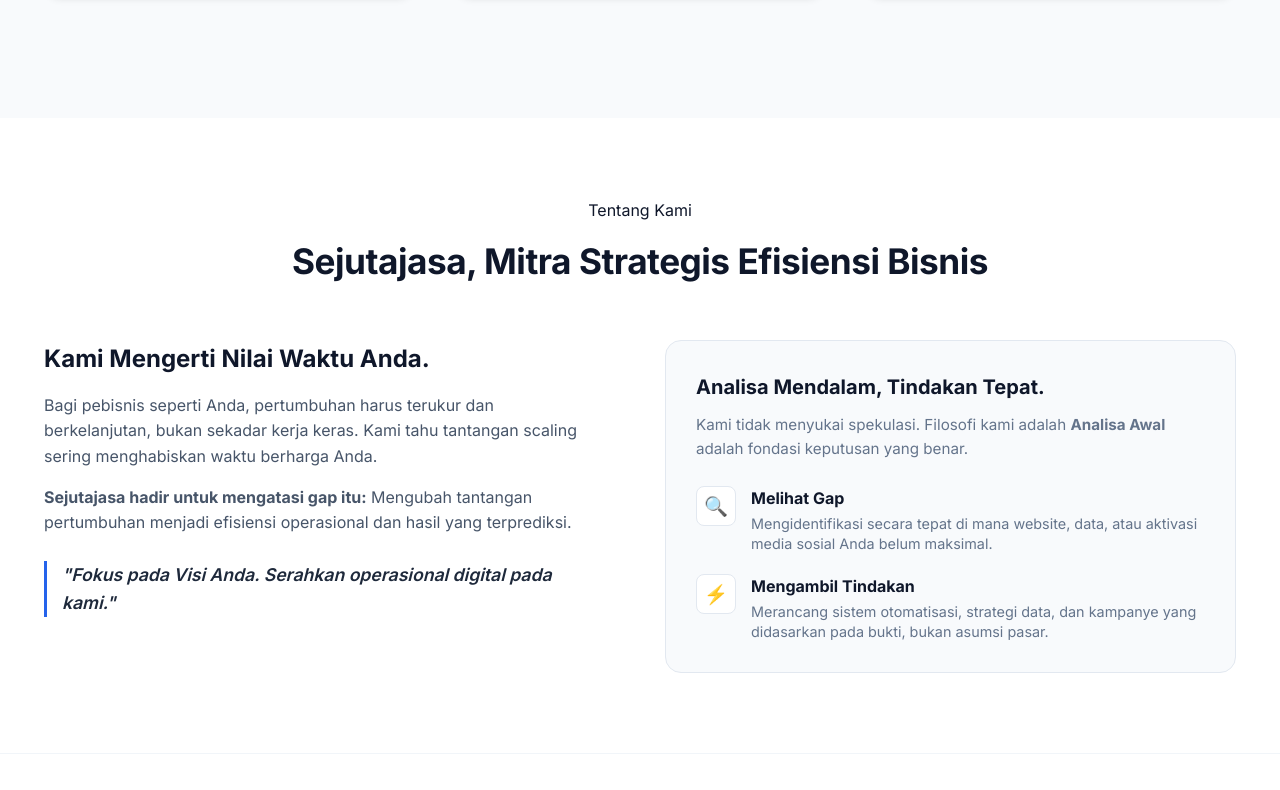
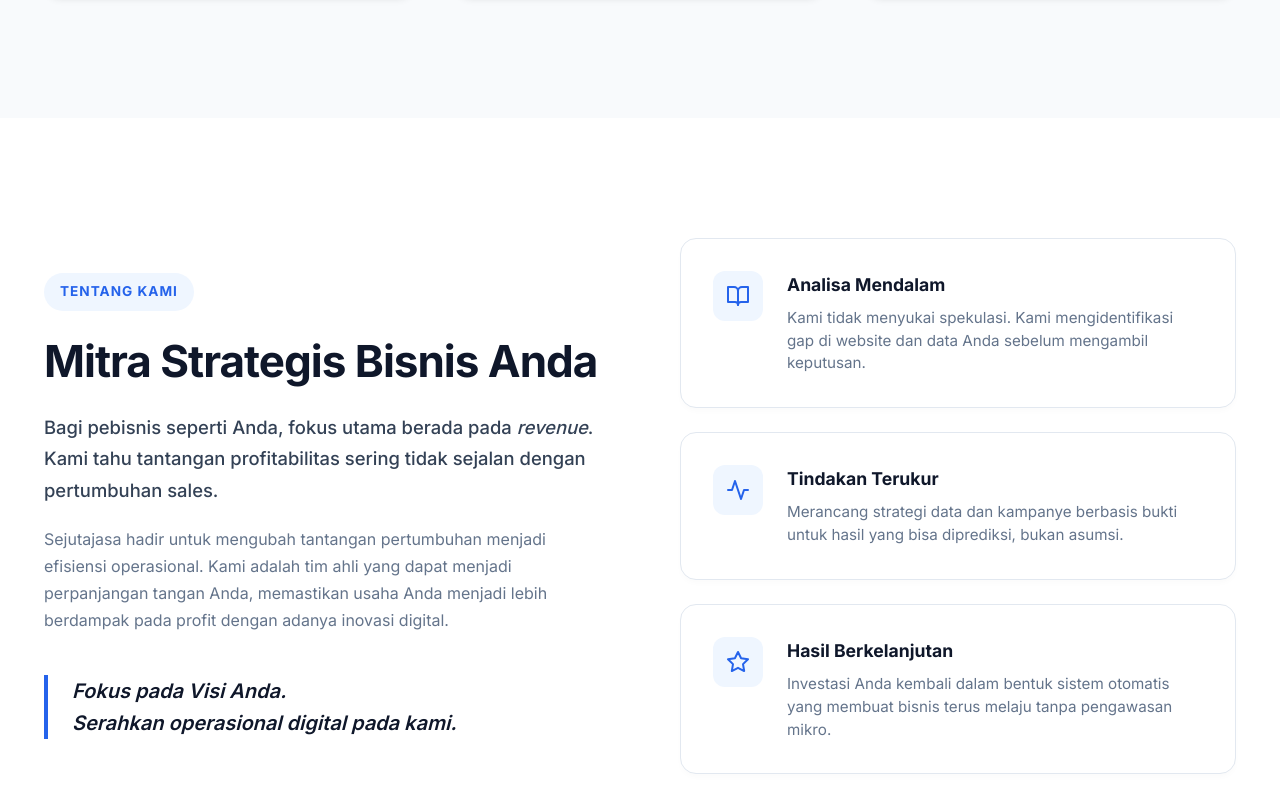
Before and after one commit to permadisatya/sejutajasa-homepage, a plain HTML site: page index.html in a window 1280 px wide. Shown: the part 1830-2620 px from the top of the page. Drawn offline with Linux system fonts and the light colour scheme.

Commit message:
Update
- about section
- footer

```diff
--- a/index.html
+++ b/index.html
@@ -69,7 +69,7 @@
     <section id="layanan" class="services-section">
         <div class="container">
             <div class="section-header">
-                <h2>Apa yang Kami Berikan untuk Bisnis Anda</h2>
+                <h2>Apa yang Dapat Kami Berikan untuk Bisnis Anda</h2>
                 <p>Kami berfokus pada hasil yang nyata dan berkelanjutan.</p>
                 <p>Solusi yang tepat mendorong efisiensi, skalabilitas, dan inovasi dalam bisnis Anda.</p>
             </div>
@@ -138,45 +138,54 @@
         </div>
     </section>
 
-    <section id="about-section" class="about-section">
+    <section class="about-section">
         <div class="container">
-            <div class="about-header">
-                <span class="badge">Tentang Kami</span>
-                <h2>Sejutajasa, Mitra Strategis Efisiensi Bisnis</h2>
-            </div>
+            <div class="about-grid">
+                <div class="about-content">
+                    <span class="badge">Tentang Kami</span>
+                    <h2>Mitra Strategis Bisnis Anda</h2>
 
-            <div class="about-content-grid">
-                <div class="about-vision">
-                    <h3>Kami Mengerti Nilai Waktu Anda.</h3>
-                    <p>Bagi pebisnis seperti Anda, pertumbuhan harus terukur dan berkelanjutan, bukan sekadar kerja keras. Kami tahu tantangan scaling sering menghabiskan waktu berharga Anda.</p>
-                    <p><strong>Sejutajasa hadir untuk mengatasi gap itu:</strong> Mengubah tantangan pertumbuhan menjadi efisiensi operasional dan hasil yang terprediksi.</p>
+                    <p class="lead-text">
+                        Bagi pebisnis seperti Anda, fokus utama berada pada <i>revenue</i>. Kami tahu tantangan profitabilitas sering tidak sejalan dengan pertumbuhan sales.
+                    </p>
+                    <p class="body-text">
+                        Sejutajasa hadir untuk mengubah tantangan pertumbuhan menjadi efisiensi operasional. Kami adalah tim ahli yang dapat menjadi perpanjangan tangan Anda, memastikan usaha Anda menjadi lebih berdampak pada profit dengan adanya inovasi digital.
+                    </p>
 
-                    <div class="vision-quote">
-                        "Fokus pada Visi Anda. Serahkan operasional digital pada kami."
+                    <div class="quote-box">
+                        <p>Fokus pada Visi Anda.</p>
+                        <p>Serahkan operasional digital pada kami.</p>
                     </div>
                 </div>
 
-                <div class="about-methodology">
-                    <div class="methodology-card">
-                        <h4>Analisa Mendalam, Tindakan Tepat.</h4>
-                        <p class="method-intro">Kami tidak menyukai spekulasi. Filosofi kami adalah <strong>Analisa Awal</strong> adalah fondasi keputusan yang benar.</p>
+                <div class="about-features">
+                    <div class="feature-card">
+                        <div class="feature-icon">
+                            <svg xmlns="http://www.w3.org/2000/svg" width="24" height="24" viewBox="0 0 24 24" fill="none" stroke="currentColor" stroke-width="2" stroke-linecap="round" stroke-linejoin="round"><path d="M2 3h6a4 4 0 0 1 4 4v14a3 3 0 0 0-3-3H2z"></path><path d="M22 3h-6a4 4 0 0 0-4 4v14a3 3 0 0 1 3-3h7z"></path></svg>
+                        </div>
+                        <div class="feature-text">
+                            <h3>Analisa Mendalam</h3>
+                            <p>Kami tidak menyukai spekulasi. Kami mengidentifikasi gap di website dan data Anda sebelum mengambil keputusan.</p>
+                        </div>
+                    </div>
 
-                        <div class="process-steps">
-                            <div class="step-item">
-                                <div class="step-icon">🔍</div>
-                                <div class="step-text">
-                                    <h5>Melihat Gap</h5>
-                                    <p>Mengidentifikasi secara tepat di mana website, data, atau aktivasi media sosial Anda belum maksimal.</p>
-                                </div>
-                            </div>
+                    <div class="feature-card">
+                        <div class="feature-icon">
+                            <svg xmlns="http://www.w3.org/2000/svg" width="24" height="24" viewBox="0 0 24 24" fill="none" stroke="currentColor" stroke-width="2" stroke-linecap="round" stroke-linejoin="round"><polyline points="22 12 18 12 15 21 9 3 6 12 2 12"></polyline></svg>
+                        </div>
+                        <div class="feature-text">
+                            <h3>Tindakan Terukur</h3>
+                            <p>Merancang strategi data dan kampanye berbasis bukti untuk hasil yang bisa diprediksi, bukan asumsi.</p>
+                        </div>
+                    </div>
 
-                            <div class="step-item">
-                                <div class="step-icon">⚡</div>
-                                <div class="step-text">
-                                    <h5>Mengambil Tindakan</h5>
-                                    <p>Merancang sistem otomatisasi, strategi data, dan kampanye yang didasarkan pada bukti, bukan asumsi pasar.</p>
-                                </div>
-                            </div>
+                    <div class="feature-card">
+                        <div class="feature-icon">
+                            <svg xmlns="http://www.w3.org/2000/svg" width="24" height="24" viewBox="0 0 24 24" fill="none" stroke="currentColor" stroke-width="2" stroke-linecap="round" stroke-linejoin="round"><polygon points="12 2 15.09 8.26 22 9.27 17 14.14 18.18 21.02 12 17.77 5.82 21.02 7 14.14 2 9.27 8.91 8.26 12 2"></polygon></svg>
+                        </div>
+                        <div class="feature-text">
+                            <h3>Hasil Berkelanjutan</h3>
+                            <p>Investasi Anda kembali dalam bentuk sistem otomatis yang membuat bisnis terus melaju tanpa pengawasan mikro.</p>
                         </div>
                     </div>
                 </div>
@@ -291,7 +300,7 @@
                 </div>
 
                 <div class="footer-col">
-                    <h4>Layanan</h4>
+                    <h4>Services</h4>
                     <ul>
                         <li><a href="#layanan">Social Media Activation</a></li>
                         <li><a href="#layanan">Data Analysis</a></li>
@@ -300,19 +309,16 @@
                 </div>
 
                 <div class="footer-col">
-                    <h4>Perusahaan</h4>
+                    <h4>Tools</h4>
                     <ul>
-                        <li><a href="#about-section">Tentang Kami</a></li>
-                        <!-- <li><a href="#">Karir</a></li>
-                        <li><a href="#">Blog</a></li>
-                        <li><a href="#">Kebijakan Privasi</a></li> -->
+                        <li><a href="https://image-to-webp-converter.sejutajasa.com/" target="_blank">WebP Studio Converter</a></li>
                     </ul>
                 </div>
 
                 <div class="footer-col">
-                    <h4>Hubungi Kami</h4>
+                    <h4>Contact</h4>
                     <ul class="contact-list">
-                        <li><a href="https://wa.me/6281517098726" target="_blank">Kontak WhatsApp</a></li>
+                        <li><a href="https://wa.me/6281517098726" target="_blank">WhatsApp</a></li>
                         <li><a href="mailto:halo@sejutajasa.com">halo@sejutajasa.com</a></li>
                         <li><span>Makassar, Indonesia</span></li>
                     </ul>
--- a/style.css
+++ b/style.css
@@ -190,31 +190,136 @@
     padding: 300px;
 }
 
-/* --- Compact & Clean About Section --- */
+/* --- Harmonized About Section --- */
 .about-section {
-    padding: 80px 20px;
-    background-color: #ffffff;
-    border-bottom: 1px solid #f1f5f9;
+    padding: 120px 20px;
+    background-color: #ffffff; /* Clean white contrast against Services grey */
+    position: relative;
+    overflow: hidden;
 }
 
-.about-header {
-    text-align: center;
-    max-width: 700px; /* Tighter width */
-    margin: 0 auto 50px;
+.about-grid {
+    display: grid;
+    grid-template-columns: 1fr 1fr;
+    gap: 80px;
+    align-items: center;
 }
 
-.about-header h2 {
-    font-size: 2.2rem;
-    color: #0f172a;
-    margin-top: 10px;
-    letter-spacing: -0.5px;
+/* Left Side: Content */
+.about-content .badge {
+    background: #eff6ff;
+    color: #2563eb;
+    padding: 8px 16px;
+    border-radius: 30px;
+    font-size: 0.85rem;
+    font-weight: 700;
+    text-transform: uppercase;
+    letter-spacing: 1px;
+    display: inline-block;
+    margin-bottom: 24px;
 }
 
-.about-content-grid {
-    display: grid;
-    grid-template-columns: 1fr 1fr;
-    gap: 50px;
-    align-items: start; /* Prevents stretching, keeps it compact */
+.about-content h2 {
+    font-size: 2.75rem;
+    color: #0f172a;
+    line-height: 1.2;
+    margin-bottom: 24px;
+    letter-spacing: -1px;
+}
+
+.lead-text {
+    font-size: 1.15rem;
+    color: #334155; /* Darker grey for emphasis */
+    line-height: 1.7;
+    margin-bottom: 20px;
+    font-weight: 500;
+}
+
+.body-text {
+    font-size: 1rem;
+    color: #64748b;
+    line-height: 1.7;
+    margin-bottom: 40px;
+}
+
+.quote-box {
+    border-left: 4px solid #2563eb;
+    padding-left: 24px;
+}
+
+.quote-box p {
+    font-size: 1.25rem;
+    font-weight: 600;
+    color: #0f172a;
+    font-style: italic;
+    font-family: 'Inter', sans-serif;
+}
+
+/* Right Side: Feature Cards */
+.about-features {
+    display: flex;
+    flex-direction: column;
+    gap: 24px;
+}
+
+.feature-card {
+    display: flex;
+    align-items: flex-start;
+    gap: 24px;
+    padding: 32px;
+    background: #ffffff;
+    border: 1px solid #e2e8f0;
+    border-radius: 16px;
+    transition: all 0.3s cubic-bezier(0.25, 0.8, 0.25, 1);
+    /* Subtle shadow to match Services cards */
+    box-shadow: 0 4px 6px -1px rgba(0, 0, 0, 0.02);
+}
+
+.feature-card:hover {
+    transform: translateY(-5px);
+    border-color: #2563eb;
+    box-shadow: 0 10px 15px -3px rgba(37, 99, 235, 0.1);
+}
+
+.feature-icon {
+    width: 50px;
+    height: 50px;
+    background: #eff6ff;
+    border-radius: 12px;
+    display: flex;
+    align-items: center;
+    justify-content: center;
+    color: #2563eb;
+    flex-shrink: 0;
+}
+
+.feature-text h3 {
+    font-size: 1.1rem;
+    font-weight: 700;
+    color: #0f172a;
+    margin-bottom: 8px;
+}
+
+.feature-text p {
+    font-size: 0.95rem;
+    color: #64748b;
+    line-height: 1.5;
+}
+
+/* Mobile Responsiveness */
+@media (max-width: 900px) {
+    .about-section {
+        padding: 80px 20px;
+    }
+
+    .about-grid {
+        grid-template-columns: 1fr;
+        gap: 50px;
+    }
+
+    .about-content h2 {
+        font-size: 2.2rem;
+    }
 }
 
 /* Left Column: Vision (Clean Text) */
```
